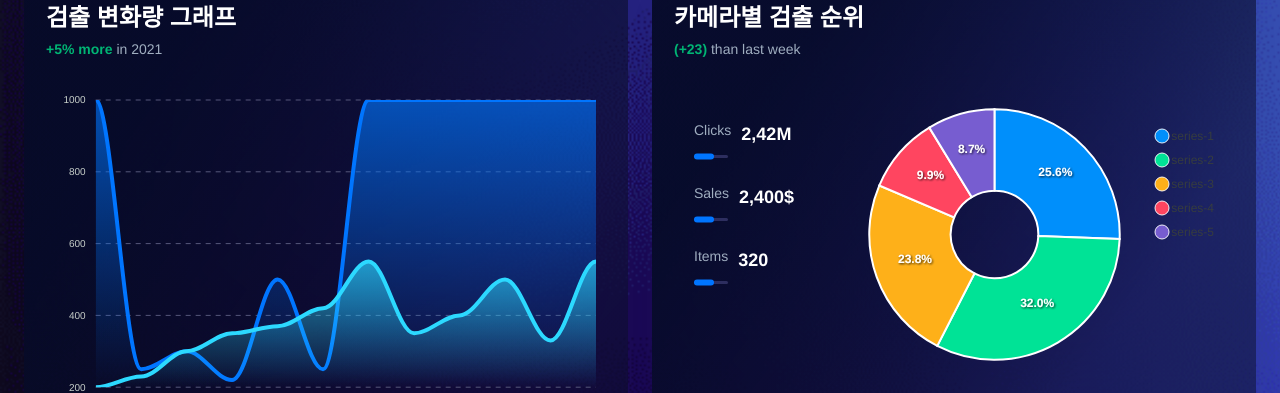
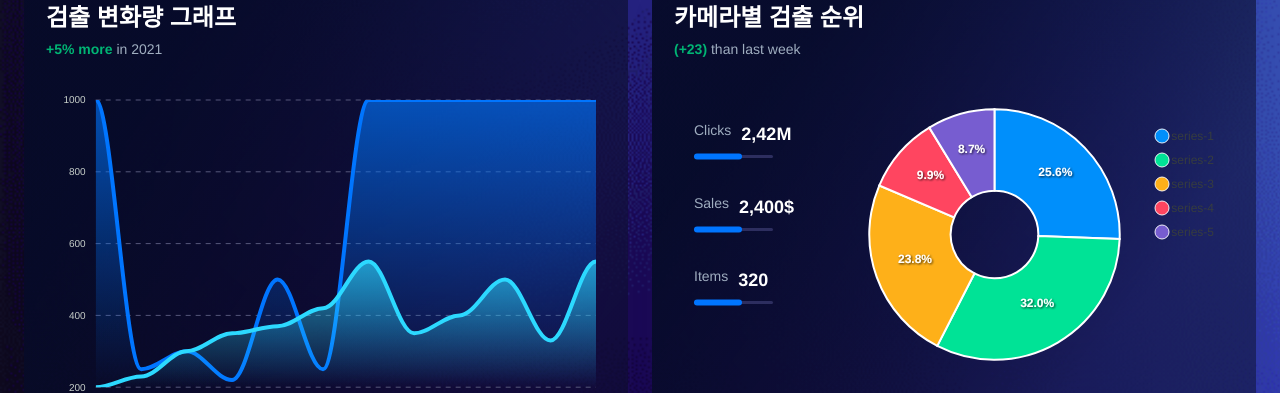
Before and after one commit to jungyurii/YULO_Front, a React (Create React App) app in the folder vision-ui-dashboard-react-main/: page /dashboard in a window 1280 px wide. Shown: the part 1520-1913 px from the top of the page. Built offline with nearby package versions, Linux system fonts and the light colour scheme; no server answers; a small style sheet from the web is missing.

Commit message:
Design: 순위 퍼센트 크기 조정

```diff
--- a/vision-ui-dashboard-react-main/src/layouts/dashboard/index.js
+++ b/vision-ui-dashboard-react-main/src/layouts/dashboard/index.js
@@ -47,6 +47,7 @@ import { barChartOptionsDashboard } from "layouts/dashboard/data/barChartOptions
 import PieChart from "examples/Charts/PieCharts/PieChart";
 import { useEffect } from "react";
 import axios from "axios";
+import { Margin } from "@mui/icons-material";
 
 function Dashboard() {
   const { gradients } = colors;
@@ -164,7 +165,7 @@ function Dashboard() {
                   </VuiBox>
                   <VuiBox display="flex">
                     <VuiBox sx={{ width: "350px" }} p="20px">
-                      <Grid item xs={6} md={3} lg={3}>
+                      <Grid item xs={6} md={3} lg={7}>
                         <Stack
                           direction="row"
                           spacing={{ sm: "10px", xl: "4px", xxl: "20px" }}
@@ -173,13 +174,13 @@ function Dashboard() {
                           <VuiTypography color="text" variant="button" fontWeight="medium">
                             Clicks
                           </VuiTypography>
-                          <VuiTypography color="white" variant="lg" fontWeight="bold" mb="8px">
+                            <VuiTypography color="white" variant="lg" fontWeight="bold" mb="8px">
                             2,42M
                           </VuiTypography>
                         </Stack>
-                        <VuiProgress value={60} color="info" sx={{ background: "#2D2E5F", mb:"25px"}} />
+                        <VuiProgress value={60} color="info" sx={{ background: "#2D2E5F", mb:"35px" }} />
                       </Grid>
-                      <Grid item xs={6} md={3} lg={3}>
+                      <Grid item xs={6} md={3} lg={7}>
                         <Stack
                           direction="row"
                           spacing={{ sm: "10px", xl: "4px", xxl: "20px" }}
@@ -192,9 +193,9 @@ function Dashboard() {
                             2,400$
                           </VuiTypography>
                         </Stack>
-                        <VuiProgress value={60} color="info" sx={{ background: "#2D2E5F", mb:"25px"}} />
+                        <VuiProgress value={60} color="info" sx={{ background: "#2D2E5F", mb:"35px"}} />
                       </Grid>
-                      <Grid item xs={6} md={3} lg={3}>
+                      <Grid item xs={6} md={3} lg={7}>
                         <Stack
                           direction="row"
                           spacing={{ sm: "10px", xl: "4px", xxl: "20px" }}
@@ -207,7 +208,7 @@ function Dashboard() {
                             320
                           </VuiTypography>
                         </Stack>
-                        <VuiProgress value={60} color="info" sx={{ background: "#2D2E5F", mb:"25px"}} />
+                        <VuiProgress value={60} color="info" sx={{ background: "#2D2E5F", mb:"35px"}} />
                       </Grid>
                     </VuiBox>
                     <VuiBox alignItems="center" mb="10px">
```
